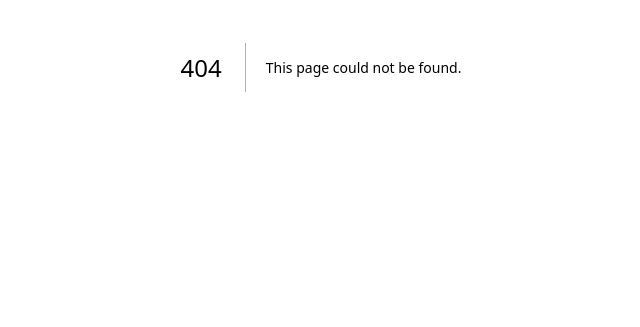
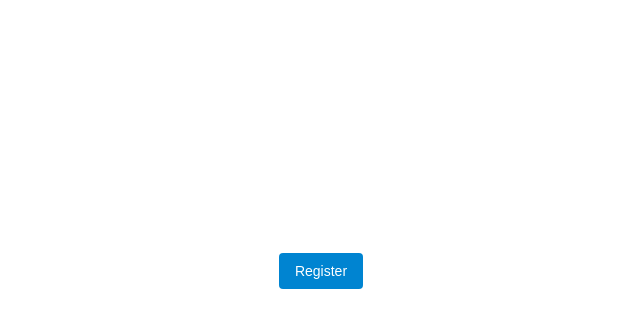
Before and after one commit to iamagreenhat/leonardAi-clone, a Next.js app: page /signup in a window 1280 px wide. Before the commit this address had no page. Shown: the part 333-660 px from the top of the page, without its empty margins (319-959 px from the left). Built offline with nearby package versions, Linux system fonts and the light colour scheme.

Commit message:
new signup

```diff
--- a/package.json
+++ b/package.json
@@ -9,6 +9,7 @@
     "lint": "next lint"
   },
   "dependencies": {
+    "@headlessui/react": "^2.2.4",
     "aos": "^2.3.4",
     "motion": "^12.12.1",
     "next": "15.3.2",
--- a/src/app/register/page.jsx
+++ b/src/app/register/page.jsx
@@ -65,9 +65,9 @@ export default function RegisterPage() {
         // if the keys is greater than 0, that means there is an error and we have to display the error
         if(Object.keys(formErrors).length>0){
             setErrors(formErrors)
-            return
+            console.log(errors)
         }
-        setErrors({})
+        // setErrors({})
         console.log("form is submitted")
         // send our form data to the API
         try{
--- /dev/null
+++ b/src/app/signup/page.jsx
@@ -0,0 +1,107 @@
+"use client"
+
+import InputExample from '@/components/Input'
+import { Input } from '@headlessui/react'
+import React, { useState } from 'react'
+import { Button } from '@headlessui/react'
+
+export default function SignupPage() {
+
+
+       const [formData, setFormData] = useState({
+            username:"",
+            email: "",
+            password: "",
+        })
+        // Step 2: Error state
+        const [errors, setErrors] = useState({})
+
+
+        // handle input change
+        const handleChange = (e) => {
+            // prevent the default fomr submission
+            e.preventDefault()
+            //   const name=e.target.name
+            //   const value =e.target.value
+            // destructuring
+            const { name, value } = e.target
+            setFormData((prev)=>({
+                ...prev,
+                [name]:value
+
+            }))
+            // console.log(e)
+        }
+
+        // validate the form
+        const validate=()=>{
+            const NewErrors={}
+
+            if(formData.username.length<1){
+                NewErrors.username="username is required"
+            }
+
+            if(formData.email.length<1){
+                NewErrors.email="email is required"
+            }
+
+            if(formData.password.length<1){
+                NewErrors.password="password is required"
+            }
+
+            console.log(NewErrors)
+            return NewErrors
+
+
+
+        }
+        // handle submit
+        const handleSubmit=async (e)=>{
+            e.preventDefault()
+            const formErrors=validate()
+            // we are counting the keys of the newErros object in the validate function
+            // if the keys is greater than 0, that means there is an error and we have to display the error
+            if(Object.keys(formErrors).length>0){
+                setErrors(formErrors)
+                console.log(errors)
+
+            }
+            // setErrors({})
+
+            // send our form data to the API
+            try{
+                const url="/api/register/"
+                const res=await fetch(url, {
+                    method:"POST",
+                    headers:{
+                        "Content-Type": "application/json",
+
+                    },
+                    body:JSON.stringify(formData)
+                })
+
+            }
+
+            catch(err){
+
+                console.log(err.message)
+                setErrors({apiError:"error occured"})
+            }
+        }
+  return (
+    <form className='flex justify-center items-center flex-col h-screen gap-4' onSubmit={handleSubmit}>
+        <InputExample inputFunc={handleChange} name='username' desc="Use your real name so people will recognize you" placeholder="username" />
+        {errors.username && (<p  className='text-red-600 font-bolder'>{errors.username}</p>)}
+
+        <InputExample inputFunc={handleChange} name='email'  placeholder="Email" />
+        {errors.email && (<p  className='text-red-600 font-bolder'>{errors.email}</p>)}
+
+        <InputExample inputFunc={handleChange} name='password'  placeholder="password" desc="Password should contain at least 8 characters (uppercase,lowercase, numbers and special characters)"/>
+        {errors.password && (<p  className='text-red-600 font-bolder'>{errors.password}</p>)}
+
+            <Button type="submit" className="rounded bg-sky-600 px-4 py-2 text-sm text-white data-hover:bg-sky-500 data-hover:data-active:bg-sky-700">
+     Register
+    </Button>
+    </form>
+  )
+}
--- /dev/null
+++ b/src/components/Input.jsx
@@ -0,0 +1,27 @@
+import { Description, Field, Input, Label } from '@headlessui/react'
+import clsx from 'clsx'
+
+export default function InputExample(props) {
+
+
+
+    return (
+        <div className="w-full max-w-md px-4">
+            <Field>
+                <Label className="text-sm/6 font-medium text-white">{props.name}</Label>
+
+                {props.desc && (<Description className="text-sm/6 text-white/50">{props.desc}</Description>)}
+                <Input
+                name={props.name}
+                onChange={props.inputFunc}
+                    placeholder={props.placeholder}
+                    className={clsx(
+                        'mt-3 block w-full rounded-lg border-none bg-white/5 px-3 py-1.5 text-sm/6 text-white',
+                        'focus:not-data-focus:outline-none data-focus:outline-2 data-focus:-outline-offset-2 data-focus:outline-white/25'
+                    )}
+                />
+                <Label className="text-sm/6 font-medium text-white">{props.name}</Label>
+            </Field>
+        </div>
+    )
+}
```
Also changed, not shown: 1 other file (tests, documents, lock files or other folders).
